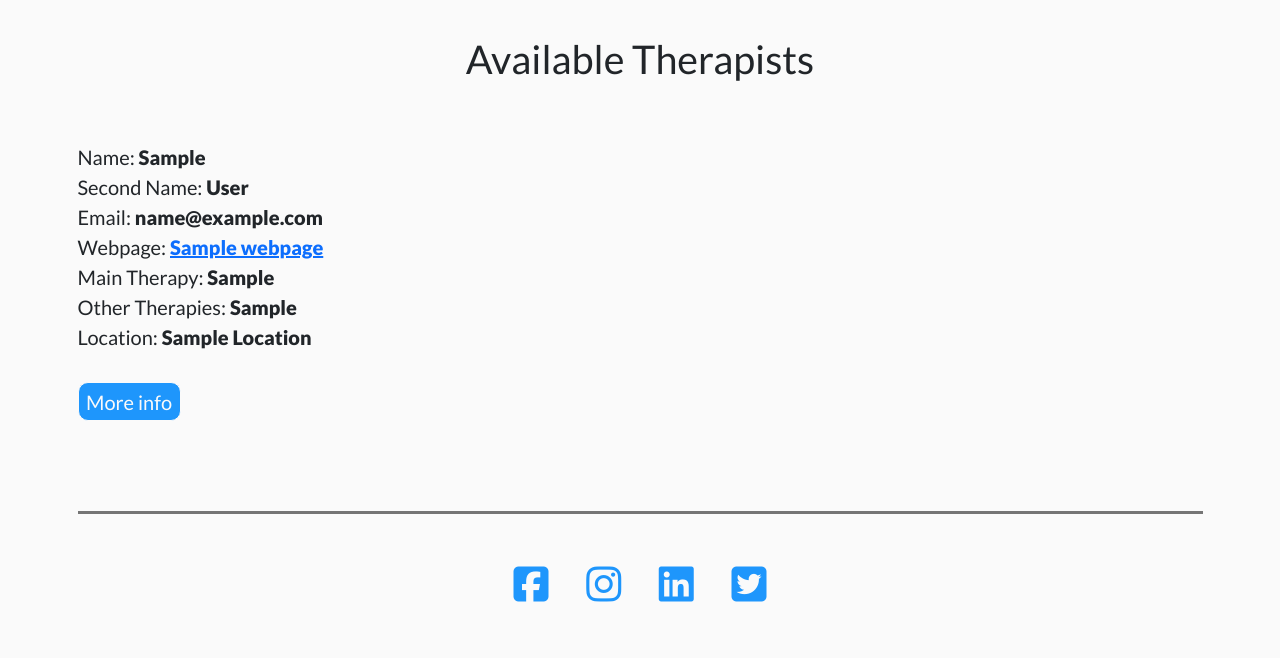
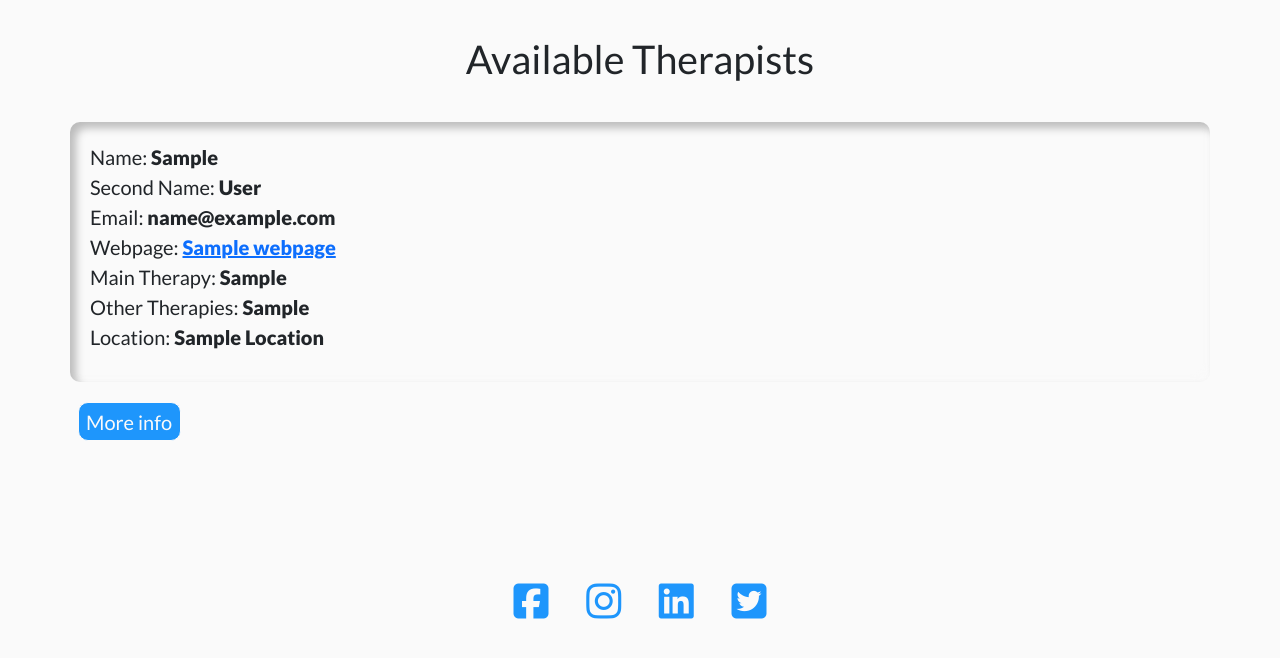
Before and after one commit to bartosz-makowski/therapists-reviewer, a Flask app: page /therapists in a window 1280 px wide. Shown: the part 61-719 px from the top of the page. Run offline with Flask 2, Linux system fonts and the light colour scheme; a database or web service that is not in the repository returns one stand-in record (values such as "Sample title"); some libraries are stand-ins or nearby versions.

Commit message:
style.css removed border-top from footer and styled therapist card

```diff
--- a/static/css/style.css
+++ b/static/css/style.css
@@ -52,10 +52,12 @@ body {
 
 .therapist-card {
     font-size: 2rem;
+    box-shadow: 0.6rem 0.6rem 0.8rem #00000040 inset,
+                -0.4rem -0.4rem 0.6rem #fafafa4d inset;
     border-radius: 1rem;
     border-color: #fafafa;
     margin-top: 3.5rem;
-    padding-top: 2rem
+    padding: 2rem 2rem;
 }
 
 
@@ -183,7 +185,6 @@ body {
 .footer-container {
     margin-top: 9rem;
     margin-bottom: 2rem;
-    border-top: 0.3rem solid #757575;
     padding-top: 4rem;
 }
 
```
